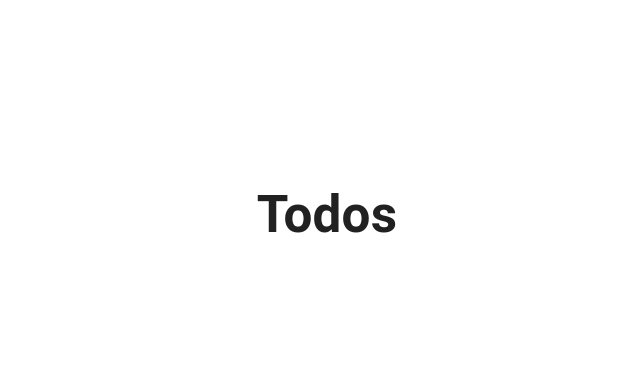
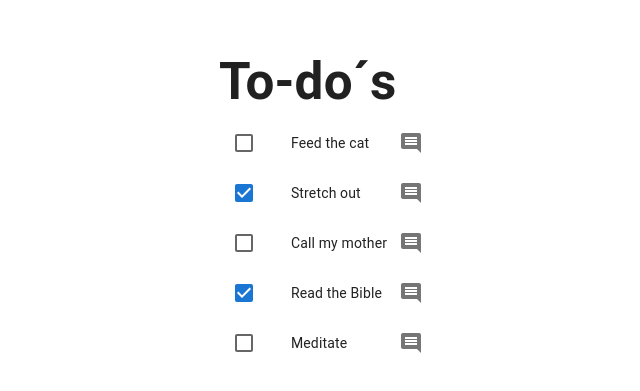
Before and after one commit to wichofly/pokemon_react, a React (Vite) app: page / in a window 1280 px wide. Shown: the part 185-576 px from the top of the page, without its empty margins (313-953 px from the left). Built offline with nearby package versions, Linux system fonts and the light colour scheme.

Commit message:
feat: add the to-do list from material ui

```diff
--- a/src/components/10-Material-UI/Todo.jsx
+++ b/src/components/10-Material-UI/Todo.jsx
@@ -1,10 +1,12 @@
 import CssBaseline from '@mui/material/CssBaseline';
+import TodoList from './TodoList';
 
 const Todo = () => {
   return (
     <div>
       <CssBaseline />
-      <h1>Todos</h1>
+      <h1>To-do´s</h1>
+      <TodoList />
     </div>
   );
 };
--- /dev/null
+++ b/src/components/10-Material-UI/TodoList.jsx
@@ -0,0 +1,85 @@
+import { useState } from 'react';
+import { v4 as uuid } from 'uuid';
+
+import List from '@mui/material/List';
+import ListItem from '@mui/material/ListItem';
+import ListItemButton from '@mui/material/ListItemButton';
+import ListItemIcon from '@mui/material/ListItemIcon';
+import ListItemText from '@mui/material/ListItemText';
+import Checkbox from '@mui/material/Checkbox';
+import IconButton from '@mui/material/IconButton';
+import CommentIcon from '@mui/icons-material/Comment';
+
+
+const initialTodos = [
+  { id: uuid(), text: 'Feed the cat', completed: false },
+  { id: uuid(), text: 'Stretch out ', completed: true },
+  { id: uuid(), text: 'Call my mother', completed: false },
+  { id: uuid(), text: 'Read the Bible', completed: true },
+  { id: uuid(), text: 'Meditate', completed: false },
+];
+
+// console.log(initialTodos)
+
+export default function TodoList() {
+const [todos, setTodos] = useState(initialTodos)
+
+  return (
+    <List sx={{ width: '100%', maxWidth: 360, bgcolor: 'background.paper' }}>
+      {todos.map( todo => {
+        const labelId = `checkbox-list-label-${todo.id}`;
+
+        return (
+          <ListItem
+            key={todo.id}
+            secondaryAction={
+              <IconButton edge="end" aria-label="comments">
+                <CommentIcon />
+              </IconButton>
+            }
+            disablePadding
+          >
+            <ListItemButton role={undefined} dense>
+              <ListItemIcon>
+                <Checkbox
+                  edge="start"
+                  checked={todo.completed}
+                  tabIndex={-1}
+                  disableRipple
+                  inputProps={{ 'aria-labelledby': labelId }}
+                />
+              </ListItemIcon>
+              <ListItemText id={labelId} primary={todo.text} />
+            </ListItemButton>
+          </ListItem>
+        )
+      })}
+    </List>
+  )
+}
+
+
+// export default function CheckboxList() {
+//   const [checked, setChecked] = React.useState([0]);
+
+//   const handleToggle = (value) => () => {
+//     const currentIndex = checked.indexOf(value);
+//     const newChecked = [...checked];
+
+//     if (currentIndex === -1) {
+//       newChecked.push(value);
+//     } else {
+//       newChecked.splice(currentIndex, 1);
+//     }
+
+//     setChecked(newChecked);
+//   };
+
+//   return (
+//       {[0, 1, 2, 3].map((value) => {
+
+//         );
+//       })}
+//     </List>
+//   );
+// }
```
